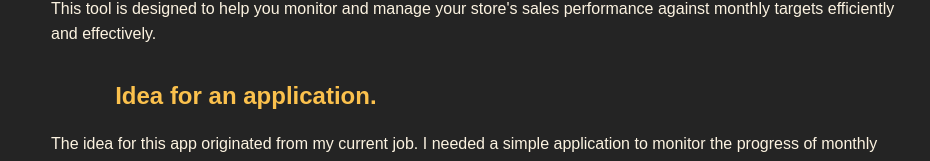
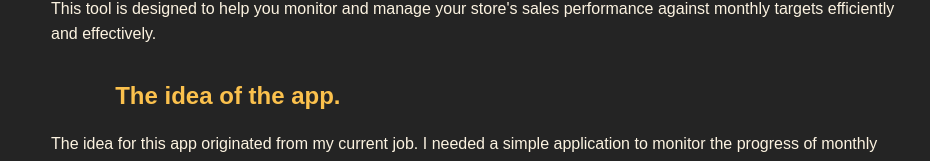
Before and after one commit to TomaszKoniecznyIT/tgb, a React (Create React App) app: page /about in a window 1280 px wide. Shown: the part 237-398 px from the top of the page, without its empty margins (161-1091 px from the left). Built offline with nearby package versions, Linux system fonts and the light colour scheme.

Commit message:
changing content - about

```diff
--- a/src/components/AboutContent.js
+++ b/src/components/AboutContent.js
@@ -11,7 +11,7 @@ export default function AboutContent() {
         </p>
       </div>
       <div>
-        <h2>Idea for an application.</h2>
+        <h2>The idea of the app.</h2>
         <p>
           The idea for this app originated from my current job. I needed a
           simple application to monitor the progress of monthly sales goals in
```
